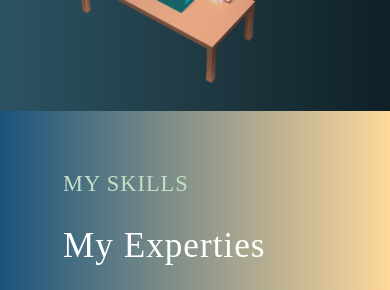
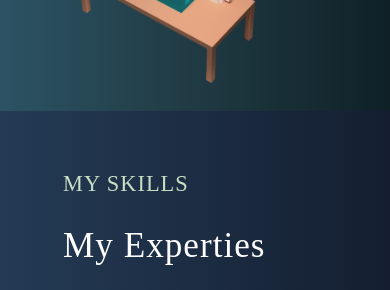
Before and after one commit to MarvinGaleano/portafolio2021, a plain HTML site: page index.html in a window 390 px wide. Shown: the part 809-1099 px from the top of the page. Drawn offline with Linux system fonts and the light colour scheme.

Commit message:
Update styles.css

```diff
--- a/styles.css
+++ b/styles.css
@@ -175,9 +175,9 @@ background: linear-gradient(to right, #2C5364, #203A43, #0F2027); /* W3C, IE 10+
 
 }
 #skills{
-    background: #ffd89b;  /* fallback for old browsers */
-    background: -webkit-linear-gradient(to right, #19547b, #ffd89b);  /* Chrome 10-25, Safari 5.1-6 */
-    background: linear-gradient(to right, #19547b, #ffd89b); /* W3C, IE 10+/ Edge, Firefox 16+, Chrome 26+, Opera 12+, Safari 7+ */
+    background: #141E30;  /* fallback for old browsers */
+background: -webkit-linear-gradient(to right, #243B55, #141E30);  /* Chrome 10-25, Safari 5.1-6 */
+background: linear-gradient(to right, #243B55, #141E30); /* W3C, IE 10+/ Edge, Firefox 16+, Chrome 26+, Opera 12+, Safari 7+ */
 
 
     width: 100%;
@@ -607,7 +607,7 @@ background: linear-gradient(to right, #191654, #43C6AC); /* W3C, IE 10+/ Edge, F
     }
     nav .menu-icon .nav-icon:before,
     nav .menu-icon .nav-icon:after{
-        background-color: #000;
+        background-color: #fff;
         content: '';
         display: block;
         height: 100%;
```
